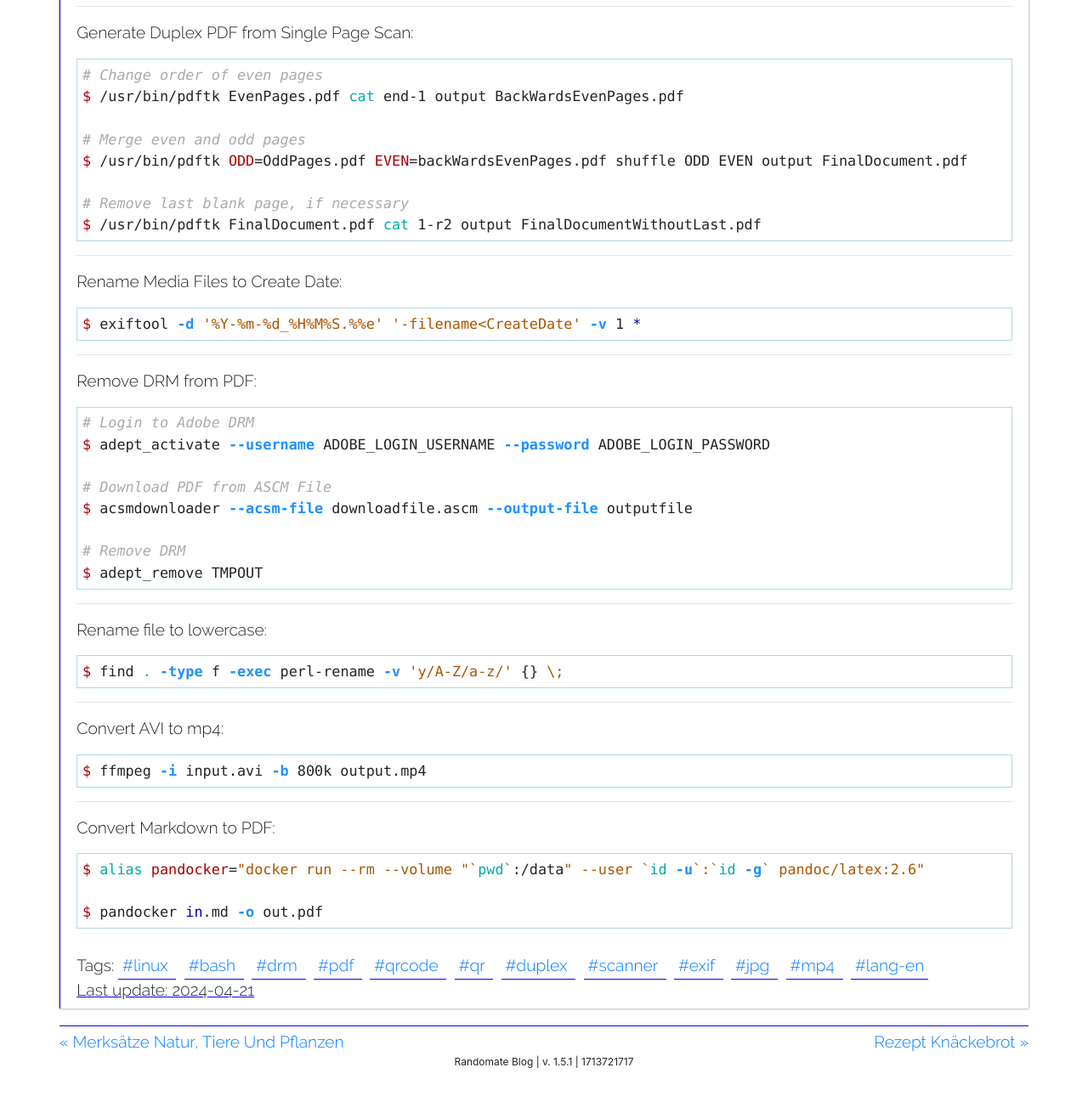
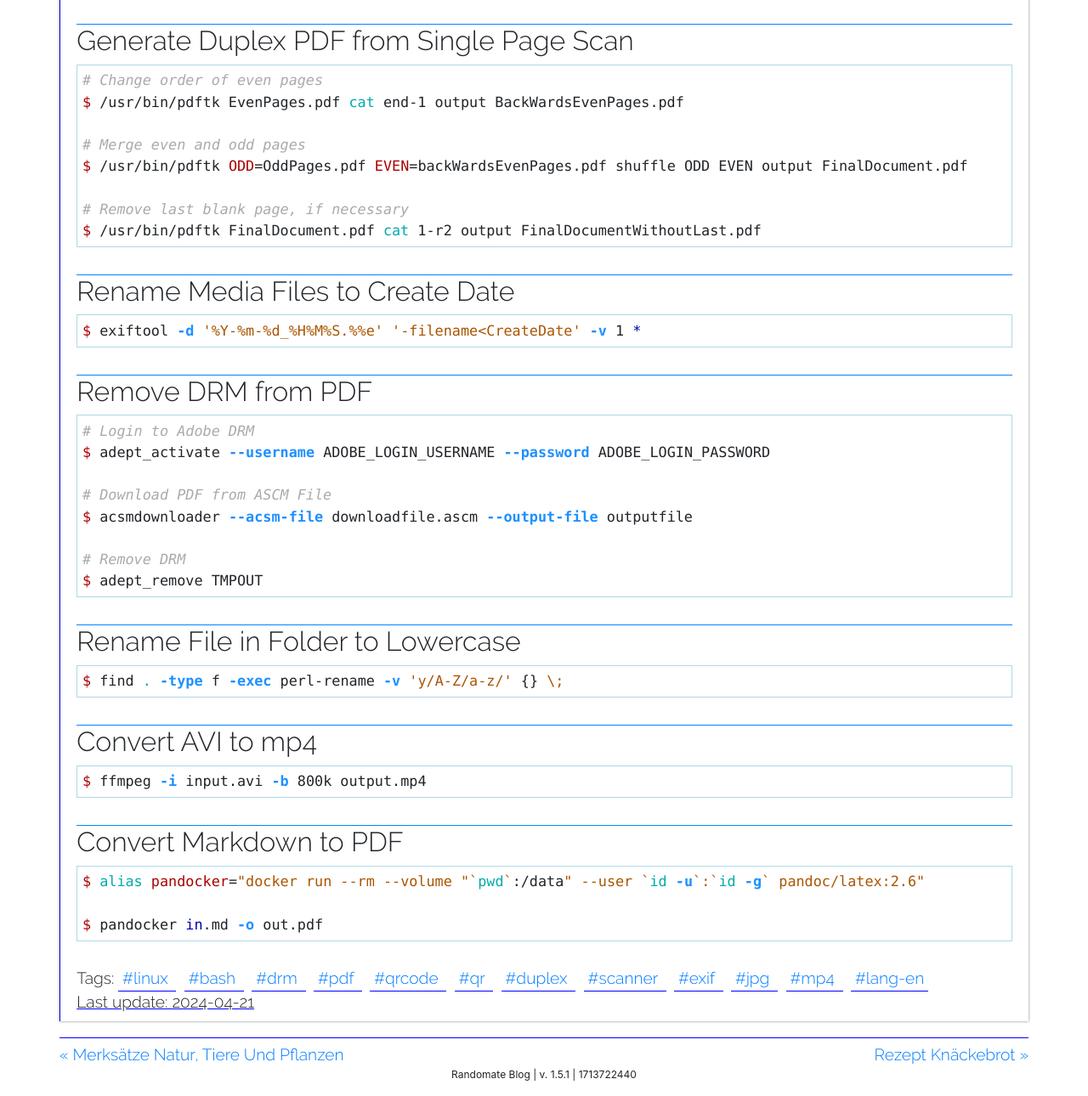
Before and after one commit to Randomate/randomate.github.io, a plain HTML site: page 2024-04-21/Commands-Collection.html in a window 1280 px wide. Shown: the part 717-2007 px from the top of the page at 85% size. Drawn offline with Linux system fonts and the light colour scheme.

Commit message:
c0fc4dc1f4c8197a26e6f0dbdf9b80938c0f767a

```diff
--- a/2024-04-21/Commands-Collection.html
+++ b/2024-04-21/Commands-Collection.html
@@ -4,11 +4,11 @@
     <meta charset="utf-8">
     <meta name="viewport" content="width=device-width, initial-scale=1.0">
     <link rel="icon" type="image/png" href="/assets/img/fav.png">
-    <meta name='revised' content='2024-04-21T12:48:37-05:00'>
-    <meta name='search_date' content='2024-04-21T12:48:37-05:00'>
-    <meta name='date' content='2024-04-21T12:48:37-05:00'>
-    <meta name="date.updated" content="2024-04-21T12:48:37-05:00; 2024-04-21T12:48:37-05:00">
-    <link rel="stylesheet" href="/assets/css/styles.css?1713721717">
+    <meta name='revised' content='2024-04-21T13:00:40-05:00'>
+    <meta name='search_date' content='2024-04-21T13:00:40-05:00'>
+    <meta name='date' content='2024-04-21T13:00:40-05:00'>
+    <meta name="date.updated" content="2024-04-21T13:00:40-05:00; 2024-04-21T13:00:40-05:00">
+    <link rel="stylesheet" href="/assets/css/styles.css?1713722440">
 <title>Randomate Blog - Commands Collection</title>
   </head>
   <body>
@@ -28,23 +28,17 @@
         <h1 class="title">Commands Collection</h1>
                 <p>Collection of helpful Linux commands.</p>
 
-<hr />
-
-<p>List File With Leading Line Numbers:</p>
+<h2 id="list-file-with-leading-line-numbers">List File With Leading Line Numbers</h2>
 <div class="language-bash highlighter-rouge"><div class="highlight"><pre class="highlight"><code><span class="nv">$ </span><span class="nb">nl</span> <span class="nt">-w2</span> <span class="nt">-s</span><span class="s2">"| "</span> testfile.txt
  1| This is a <span class="nb">test </span>file
  2| with line break.
 </code></pre></div></div>
 
-<hr />
-
-<p>Fast Search:</p>
+<h2 id="fast-search">Fast Search</h2>
 <div class="language-bash highlighter-rouge"><div class="highlight"><pre class="highlight"><code><span class="nv">$ </span>fd searchString
 </code></pre></div></div>
 
-<hr />
-
-<p>Generate and Read QR Codes:</p>
+<h2 id="generate-and-read-qr-codes">Generate and Read QR Codes</h2>
 <div class="language-bash highlighter-rouge"><div class="highlight"><pre class="highlight"><code><span class="c"># Generate</span>
 <span class="nv">$ </span><span class="nb">echo</span> <span class="s2">"some data"</span> | <span class="nb">base64</span> <span class="nt">-w</span> 0 | qrencode <span class="nt">-l</span> Q <span class="nt">-t</span> SVG <span class="nt">-o</span> /tmp/q
 r.svg
@@ -53,9 +47,7 @@ r.svg
 <span class="nv">$ </span>zbarimg <span class="nt">-q</span> /tmp/qr.svg | <span class="nb">cut</span> <span class="nt">-c</span> 9- | <span class="nb">base64</span> <span class="nt">-d</span>
 </code></pre></div></div>
 
-<hr />
-
-<p>Generate Duplex PDF from Single Page Scan:</p>
+<h2 id="generate-duplex-pdf-from-single-page-scan">Generate Duplex PDF from Single Page Scan</h2>
 <div class="language-bash highlighter-rouge"><div class="highlight"><pre class="highlight"><code><span class="c"># Change order of even pages</span>
 <span class="nv">$ </span>/usr/bin/pdftk EvenPages.pdf <span class="nb">cat </span>end-1 output BackWardsEvenPages.pdf
 
@@ -66,15 +58,11 @@ r.svg
 <span class="nv">$ </span>/usr/bin/pdftk FinalDocument.pdf <span class="nb">cat </span>1-r2 output FinalDocumentWithoutLast.pdf
 </code></pre></div></div>
 
-<hr />
-
-<p>Rename Media Files to Create Date:</p>
+<h2 id="rename-media-files-to-create-date">Rename Media Files to Create Date</h2>
 <div class="language-bash highlighter-rouge"><div class="highlight"><pre class="highlight"><code><span class="nv">$ </span>exiftool <span class="nt">-d</span> <span class="s1">'%Y-%m-%d_%H%M%S.%%e'</span> <span class="s1">'-filename&lt;CreateDate'</span> <span class="nt">-v</span> 1 <span class="k">*</span>
 </code></pre></div></div>
 
-<hr />
-
-<p>Remove DRM from PDF:</p>
+<h2 id="remove-drm-from-pdf">Remove DRM from PDF</h2>
 <div class="language-bash highlighter-rouge"><div class="highlight"><pre class="highlight"><code><span class="c"># Login to Adobe DRM</span>
 <span class="nv">$ </span>adept_activate <span class="nt">--username</span> ADOBE_LOGIN_USERNAME <span class="nt">--password</span> ADOBE_LOGIN_PASSWORD
 
@@ -85,21 +73,15 @@ r.svg
 <span class="nv">$ </span>adept_remove TMPOUT
 </code></pre></div></div>
 
-<hr />
-
-<p>Rename file to lowercase:</p>
+<h2 id="rename-file-in-folder-to-lowercase">Rename File in Folder to Lowercase</h2>
 <div class="language-bash highlighter-rouge"><div class="highlight"><pre class="highlight"><code><span class="nv">$ </span>find <span class="nb">.</span> <span class="nt">-type</span> f <span class="nt">-exec</span> perl-rename <span class="nt">-v</span> <span class="s1">'y/A-Z/a-z/'</span> <span class="o">{}</span> <span class="se">\;</span>
 </code></pre></div></div>
 
-<hr />
-
-<p>Convert AVI to mp4:</p>
+<h2 id="convert-avi-to-mp4">Convert AVI to mp4</h2>
 <div class="language-bash highlighter-rouge"><div class="highlight"><pre class="highlight"><code><span class="nv">$ </span>ffmpeg <span class="nt">-i</span> input.avi <span class="nt">-b</span> 800k output.mp4
 </code></pre></div></div>
 
-<hr />
-
-<p>Convert Markdown to PDF:</p>
+<h2 id="convert-markdown-to-pdf">Convert Markdown to PDF</h2>
 <div class="language-bash highlighter-rouge"><div class="highlight"><pre class="highlight"><code><span class="nv">$ </span><span class="nb">alias </span><span class="nv">pandocker</span><span class="o">=</span><span class="s2">"docker run --rm --volume "</span><span class="sb">`</span><span class="nb">pwd</span><span class="sb">`</span>:/data<span class="s2">" --user </span><span class="sb">`</span><span class="nb">id</span> <span class="nt">-u</span><span class="sb">`</span><span class="s2">:</span><span class="sb">`</span><span class="nb">id</span> <span class="nt">-g</span><span class="sb">`</span><span class="s2"> pandoc/latex:2.6"</span>
 
 <span class="nv">$ </span>pandocker <span class="k">in</span>.md <span class="nt">-o</span> out.pdf
@@ -172,6 +154,6 @@ r.svg
         </div>
 </div>
   </div>
-  <div id="footer">Randomate Blog | v. 1.5.1 | 1713721717</div>
+  <div id="footer">Randomate Blog | v. 1.5.1 | 1713722440</div>
   </body>
 </html>
```
Also changed, not shown: 2023-02-01/Delete-Old-ZFS-Snapshots.html (+6 -6 lines), 2023-03-29/OpenZFS-with-HSM-encryption.html (+6 -6 lines), 2023-04-08/Getreidesorten.html (+6 -6 lines), 2023-04-20/ZFS-clone-snapshots.html (+6 -6 lines), 2023-05-02/Backup-to-AWS-S3-Deep-Archive.html (+6 -6 lines), 2023-06-30/Photovoltaik-Uebersicht.html (+6 -6 lines), 2023-07-25/ESP-IDF-with-WolfSSL.html (+6 -6 lines), 2024-04-08/Firefox-and-SelfCA.html (+6 -6 lines), 2024-04-14/Merksaetze-Natur-Tiere-und-Pflanzen.html (+6 -6 lines), 2024-04-21/Rezept-Knaeckebrot.html (+6 -6 lines), 404.html (+6 -6 lines), imprint/index.html (+6 -6 lines), index.html (+6 -6 lines), tags/index.html (+6 -6 lines).
